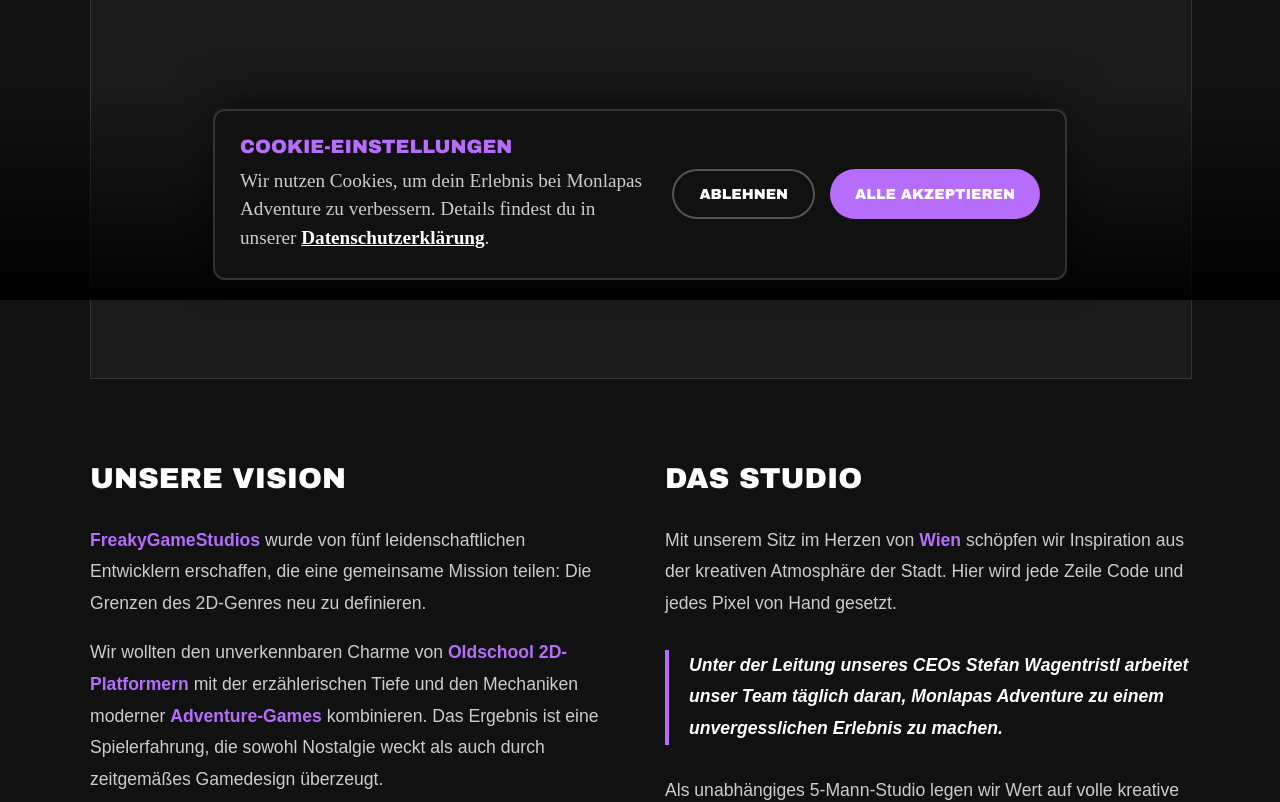
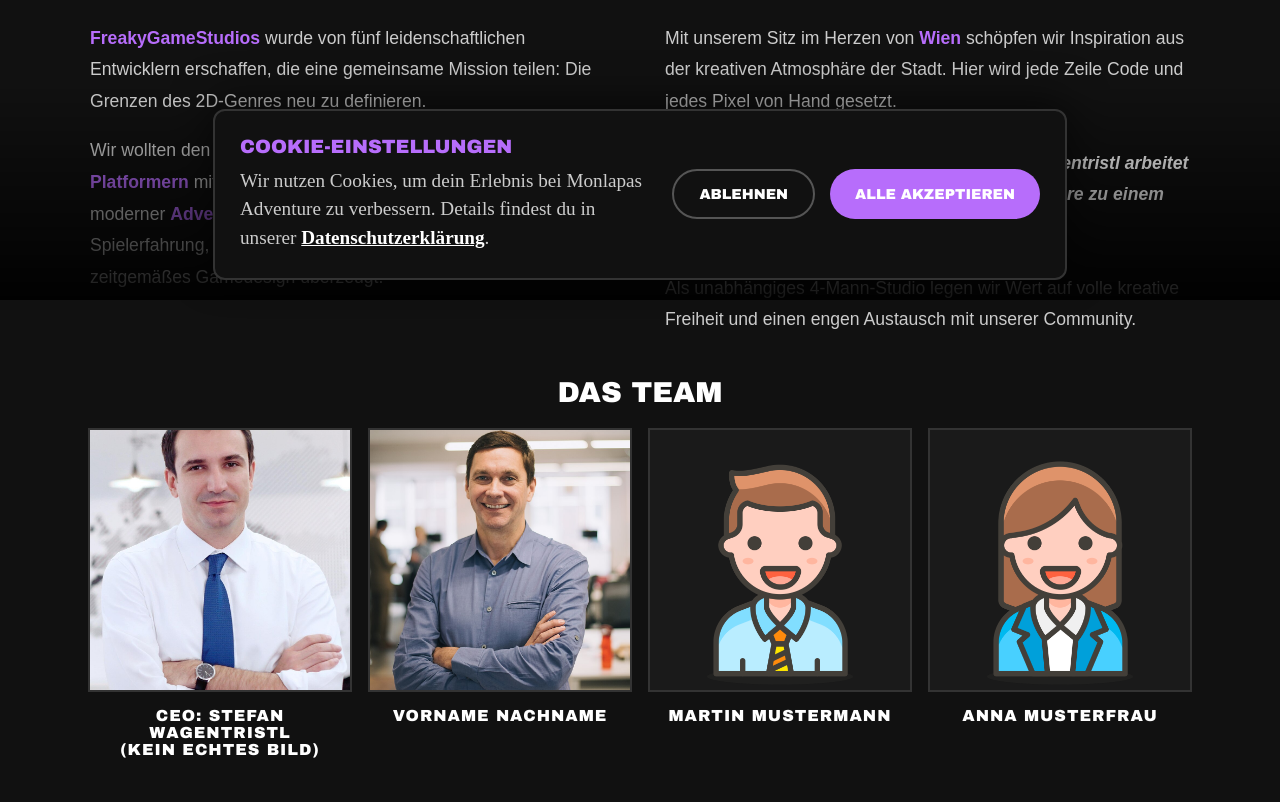
Before and after one commit to stfn123123/stfn123123.github.io, an Angular app: page /about-us in a window 1280 px wide. Shown: the part 500-1302 px from the top of the page. Built offline with nearby package versions, Linux system fonts and the light colour scheme.

Commit message:
fertig??

```diff
--- a/src/app/about-game/about-game.html
+++ b/src/app/about-game/about-game.html
@@ -148,7 +148,7 @@
   </header>
 
   <section class="game-hero">
-    <div class="placeholder-text">cooler Screenshot</div>
+    <div class="placeholder-text">extra spannende Animation</div>
   </section>
 
   <main class="content-grid">
--- a/src/app/about-us/about-us.html
+++ b/src/app/about-us/about-us.html
@@ -68,13 +68,64 @@
     margin-bottom: 50px;
   }
 
-  .placeholder-text {
-    color: #444;
+  /* Container für die Team-Sektion */
+  .team-grid-container {
+    margin-bottom: 80px;
+    text-align: center;
+  }
+
+  .team-flex {
+    display: flex;
+    justify-content: space-between;
+    gap: 20px;
+    flex-wrap: wrap; /* Wichtig für Mobile-Ansicht */
+  }
+
+  .team-member {
+    flex: 1;
+    min-width: 200px; /* Verhindert, dass sie zu klein werden */
+    display: flex;
+    flex-direction: column;
+    align-items: center;
+  }
+
+  /* Rahmen für die Bilder (passend zum Studio-Stil) */
+  .member-image-wrapper {
+    width: 100%;
+    aspect-ratio: 1 / 1; /* Macht das Bild quadratisch */
+    background-color: #1a1a1a;
+    border: 2px solid #333;
+    overflow: hidden;
+    margin-bottom: 15px;
+    transition: border-color 0.3s ease;
+  }
+
+  .member-image-wrapper:hover {
+    border-color: #b76dfb; /* Lila Highlight bei Hover */
+  }
+
+  .member-image-wrapper img {
+    width: 100%;
+    height: 100%;
+    object-fit: cover; /* Schneidet das Bild passend zu */
+  }
+
+  .member-name {
+    font-family: 'Arial Black', sans-serif;
     text-transform: uppercase;
-    font-weight: bold;
-    letter-spacing: 2px;
-    border: 2px dashed #333;
-    padding: 20px;
+    color: #ffffff;
+    margin: 0;
+    letter-spacing: 1px;
+  }
+
+  /* Anpassung für kleine Bildschirme */
+  @media (max-width: 600px) {
+    .team-flex {
+      justify-content: center;
+    }
+    .team-member {
+      flex: 0 0 45%; /* Zwei Bilder pro Zeile auf Handys */
+    }
   }
 
   /* Text Content */
@@ -147,9 +198,6 @@
     <div class="accent-line"></div>
   </header>
 
-  <section class="team-hero">
-    <div class="placeholder-text">Hier Foto: Die 5 Entwickler in Wien</div>
-  </section>
 
   <main class="content-grid">
     <div class="description-left">
@@ -178,13 +226,45 @@
       </div>
 
       <p>
-        Als unabhängiges 5-Mann-Studio legen wir Wert auf volle kreative Freiheit und einen engen Austausch mit unserer
+        Als unabhängiges 4-Mann-Studio legen wir Wert auf volle kreative Freiheit und einen engen Austausch mit unserer
         Community.
       </p>
     </div>
   </main>
 
 
+  <section class="team-grid-container">
+    <h2>Das Team</h2>
+    <div class="team-flex">
+      <div class="team-member">
+        <div class="member-image-wrapper">
+          <img src="assets/real_man_office_worker_2.jpg" alt="Team Mitglied">
+        </div>
+        <p class="member-name">CEO: Stefan Wagentristl <br>(kein echtes bild)</p>
+      </div>
+
+      <div class="team-member">
+        <div class="member-image-wrapper">
+          <img src="assets/real_man_office_worker_1.jpg" alt="Team Mitglied">
+        </div>
+        <p class="member-name">Vorname Nachname</p>
+      </div>
+
+      <div class="team-member">
+        <div class="member-image-wrapper">
+          <img src="assets/man_office_worker.png" alt="Team Mitglied">
+        </div>
+        <p class="member-name">Martin Mustermann</p>
+      </div>
+
+      <div class="team-member">
+        <div class="member-image-wrapper">
+          <img src="assets/woman_office_worker.png" alt="Team Mitglied">
+        </div>
+        <p class="member-name">Anna Musterfrau</p>
+      </div>
+    </div>
+  </section>
 
   <section class="origin-section">
     <div class="content-grid">
```
